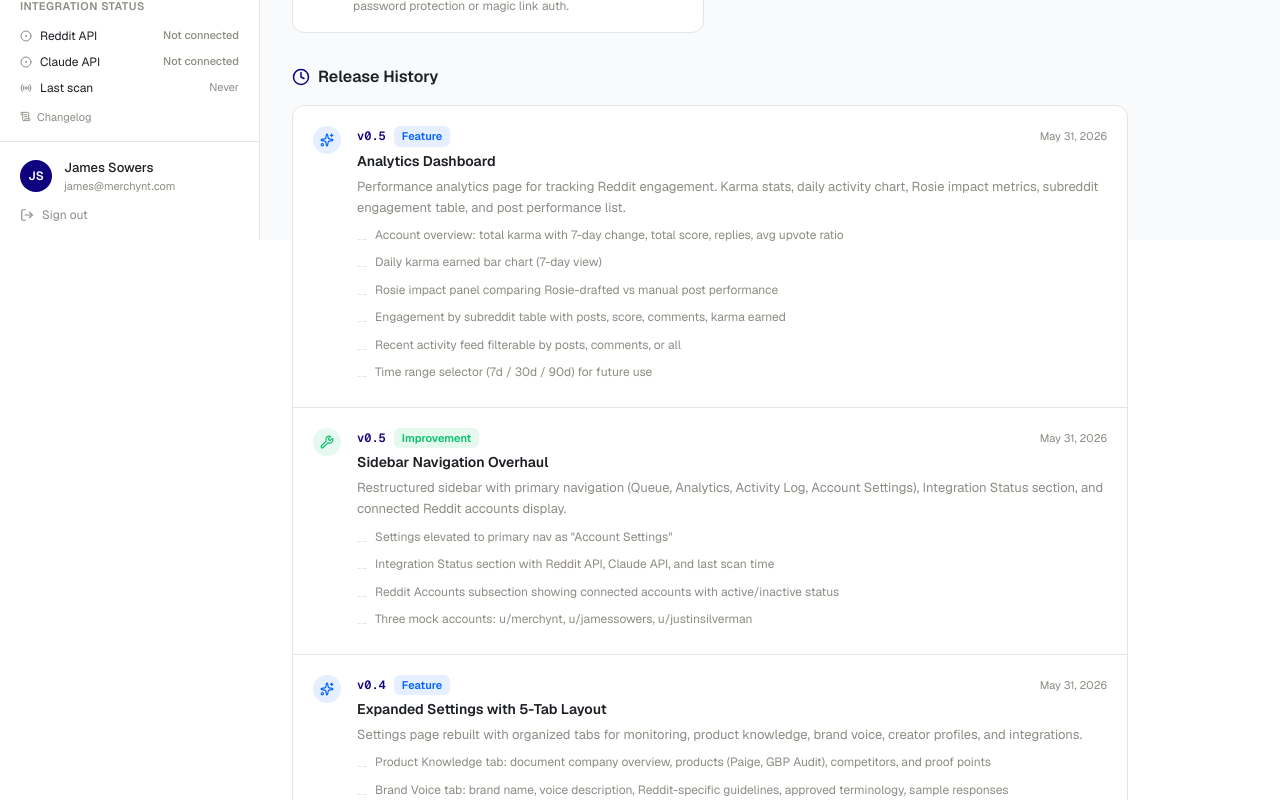
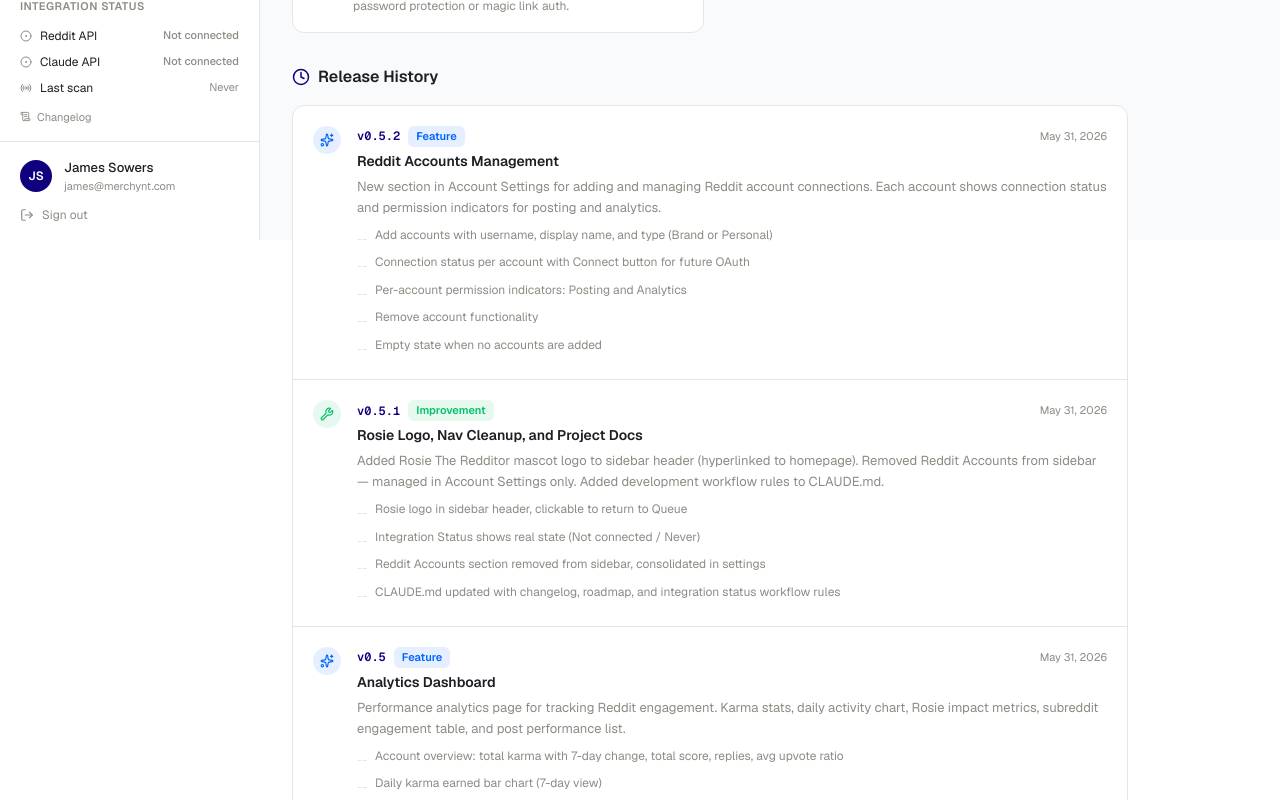
Before and after one commit to merchyntjames/reddit-rosie, a Next.js app: page /changelog in a window 1280 px wide. Shown: the part 560-1360 px from the top of the page. Built offline with nearby package versions, Linux system fonts and the light colour scheme.

Commit message:
Update changelog with Reddit Accounts and logo entries
Added v0.5.2 (Reddit Accounts management) and v0.5.1 (Rosie logo,
nav cleanup, project docs) to release history.

Co-Authored-By: Claude Opus 4.6 <noreply@anthropic.com>

```diff
--- a/src/app/changelog/page.tsx
+++ b/src/app/changelog/page.tsx
@@ -15,6 +15,35 @@ interface ChangelogEntry {
 }
 
 const changelog: ChangelogEntry[] = [
+  {
+    id: '10',
+    version: '0.5.2',
+    date: 'May 31, 2026',
+    type: 'feature',
+    title: 'Reddit Accounts Management',
+    description: 'New section in Account Settings for adding and managing Reddit account connections. Each account shows connection status and permission indicators for posting and analytics.',
+    details: [
+      'Add accounts with username, display name, and type (Brand or Personal)',
+      'Connection status per account with Connect button for future OAuth',
+      'Per-account permission indicators: Posting and Analytics',
+      'Remove account functionality',
+      'Empty state when no accounts are added',
+    ],
+  },
+  {
+    id: '9',
+    version: '0.5.1',
+    date: 'May 31, 2026',
+    type: 'improvement',
+    title: 'Rosie Logo, Nav Cleanup, and Project Docs',
+    description: 'Added Rosie The Redditor mascot logo to sidebar header (hyperlinked to homepage). Removed Reddit Accounts from sidebar — managed in Account Settings only. Added development workflow rules to CLAUDE.md.',
+    details: [
+      'Rosie logo in sidebar header, clickable to return to Queue',
+      'Integration Status shows real state (Not connected / Never)',
+      'Reddit Accounts section removed from sidebar, consolidated in settings',
+      'CLAUDE.md updated with changelog, roadmap, and integration status workflow rules',
+    ],
+  },
   {
     id: '8',
     version: '0.5',
```
